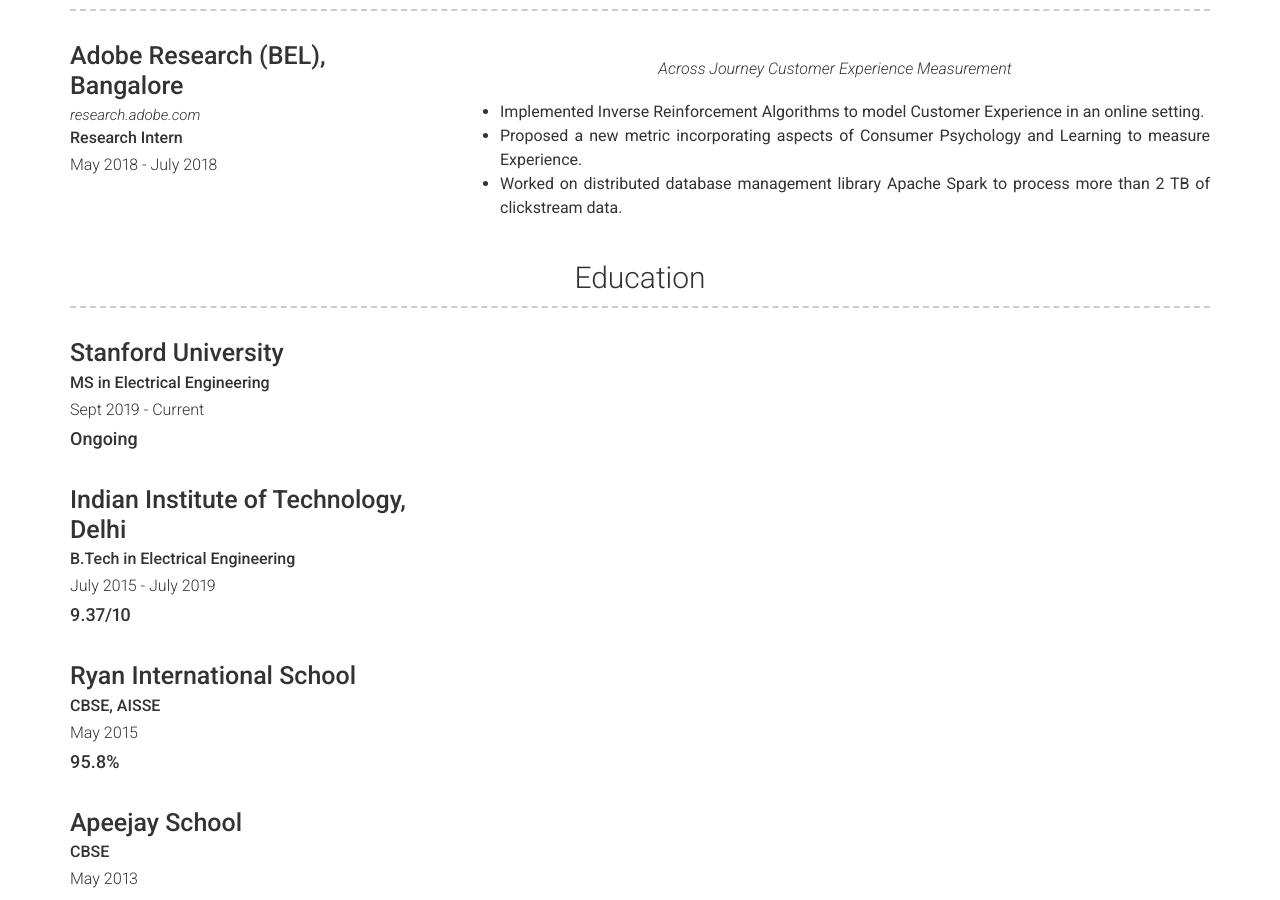
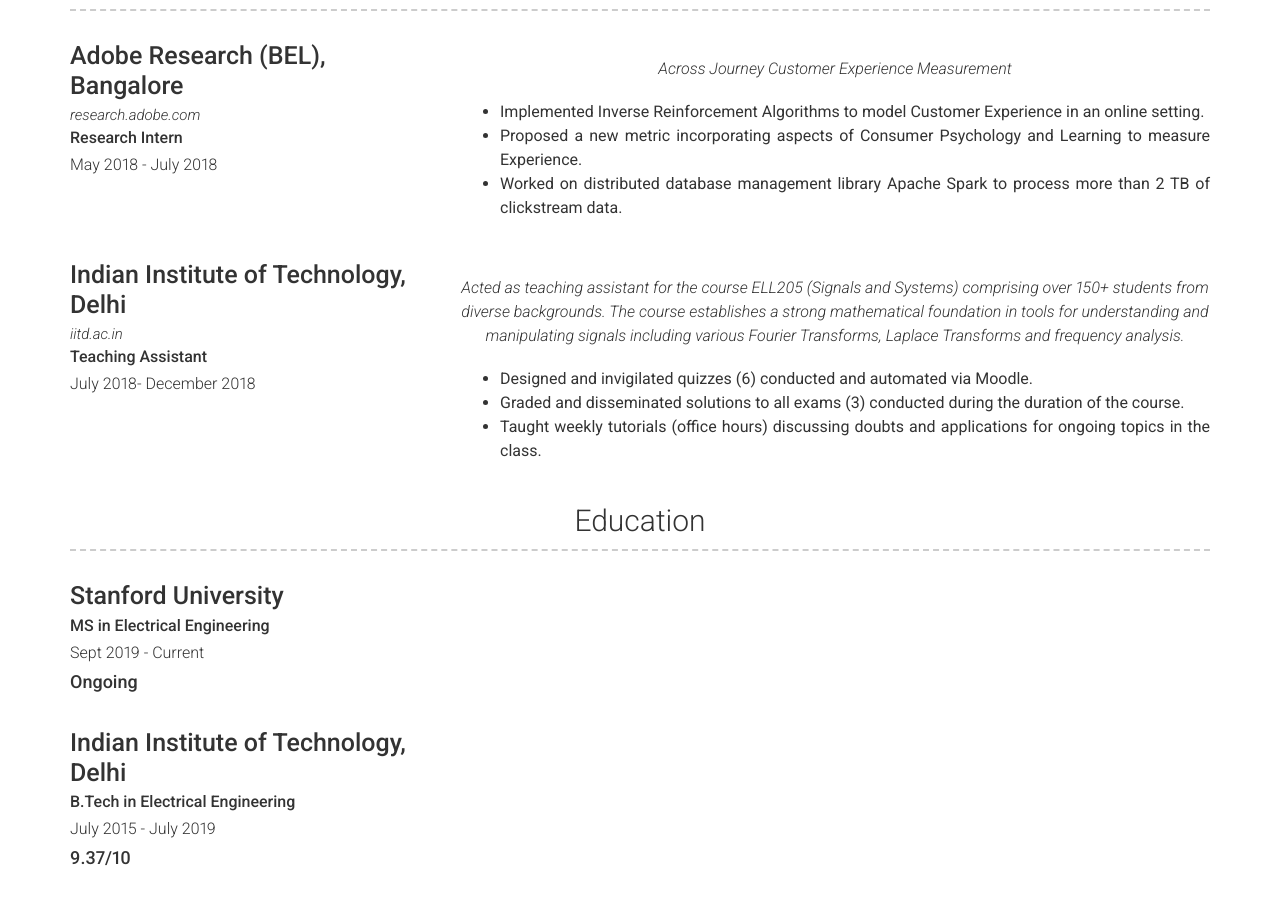
Before and after one commit to VarunSrivastavaIITD/VarunSrivastavaIITD.github.io, a Jekyll site: the page built from index.md, in a window 1280 px wide and 900 px high, scrolled down 2627 px. Built offline with Jekyll 4.4.1, drawn with Linux system fonts in a browser that asks for light colours; some web fonts are replaced.

Commit message:
Add taship to experience

```diff
--- a/_data/experience.yml
+++ b/_data/experience.yml
@@ -10,3 +10,16 @@
     - Implemented Inverse Reinforcement Algorithms to model Customer Experience in an online setting.
     - Proposed a new metric incorporating aspects of Consumer Psychology and Learning to measure Experience.
     -  Worked on distributed database management library Apache Spark to process more than 2 TB of clickstream data.
+
+- layout: left
+  company: Indian Institute of Technology, Delhi
+  link: iitd.ac.in
+  job_title: Teaching Assistant
+  dates: July 2018- December 2018
+  quote: >
+    Acted as teaching assistant for the course ELL205 (Signals and Systems) comprising over 150+ students from diverse backgrounds.
+    The course establishes a strong mathematical foundation in tools for understanding and manipulating signals including various Fourier Transforms, Laplace Transforms and frequency analysis.
+  description: |
+    - Designed and invigilated quizzes (6) conducted and automated via Moodle.
+    - Graded and disseminated solutions to all exams (3) conducted during the duration of the course.
+    - Taught weekly tutorials (office hours) discussing doubts and applications for ongoing topics in the class.
```
